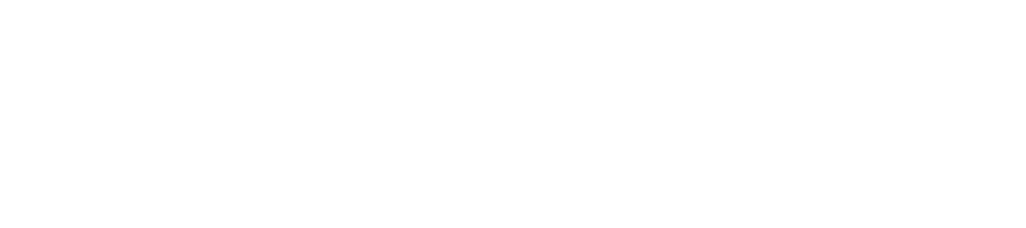
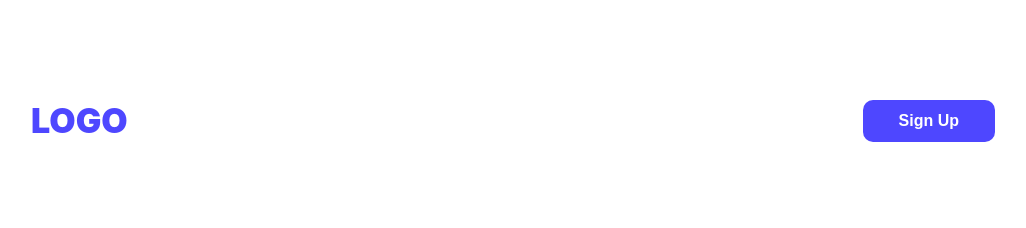
Before and after one commit to FaiazRahmanFahim/PHB12A01, a plain HTML site: page index.html in a window 1280 px wide. Shown: the whole page, without its empty margins (127-1153 px from the left). Drawn offline with Linux system fonts and the light colour scheme.

Commit message:
added header nav

```diff
--- a/CSS/landingpage.css
+++ b/CSS/landingpage.css
@@ -0,0 +1,35 @@
+
+.raleway-normal{
+  font-family: "Raleway", sans-serif;
+  font-optical-sizing: auto;
+  font-weight: 400;
+  font-style: normal;
+}
+
+
+/* Header styles */
+.nav-list {
+    display: flex;
+    align-items: center;
+    justify-content: space-between;
+    list-style: none;
+    padding: 50px 150px;
+
+}
+.logo{
+    color: #4E47FF;
+    font-size: 34px;
+    font-family: 'inter', sans-serif;
+    font-weight: 900;
+}
+
+/* Button styles */
+.btn-style{
+    color: #FFFFFF;
+    background-color: #4E47FF;
+    border: none;
+    font-size: 16px;
+    font-weight: bold;
+    padding: 12px 36px;
+    border-radius: 10px;
+}
--- a/index.html
+++ b/index.html
@@ -4,10 +4,22 @@
     <meta charset="UTF-8">
     <meta name="viewport" content="width=device-width, initial-scale=1.0">
     <title>Landing Launchpad</title>
+
+    <link rel="preconnect" href="https://fonts.googleapis.com">
+    <link rel="preconnect" href="https://fonts.gstatic.com" crossorigin>
+    <link href="https://fonts.googleapis.com/css2?family=Raleway:ital,wght@0,100..900;1,100..900&display=swap" rel="stylesheet">
+
+    <link rel="stylesheet" href="CSS/landingpage.css">
 </head>
-<body>
+
+<body class="raleway-normal">
     <header>
-
+        <nav>
+            <ul class="nav-list">
+                <li><h3 class=logo>LOGO</h3></li>
+                <li><a href="#SignUp"><button class="btn-style">Sign Up</button></a></li>
+            </ul>
+        </nav>
     </header>
     <main>
 
```
